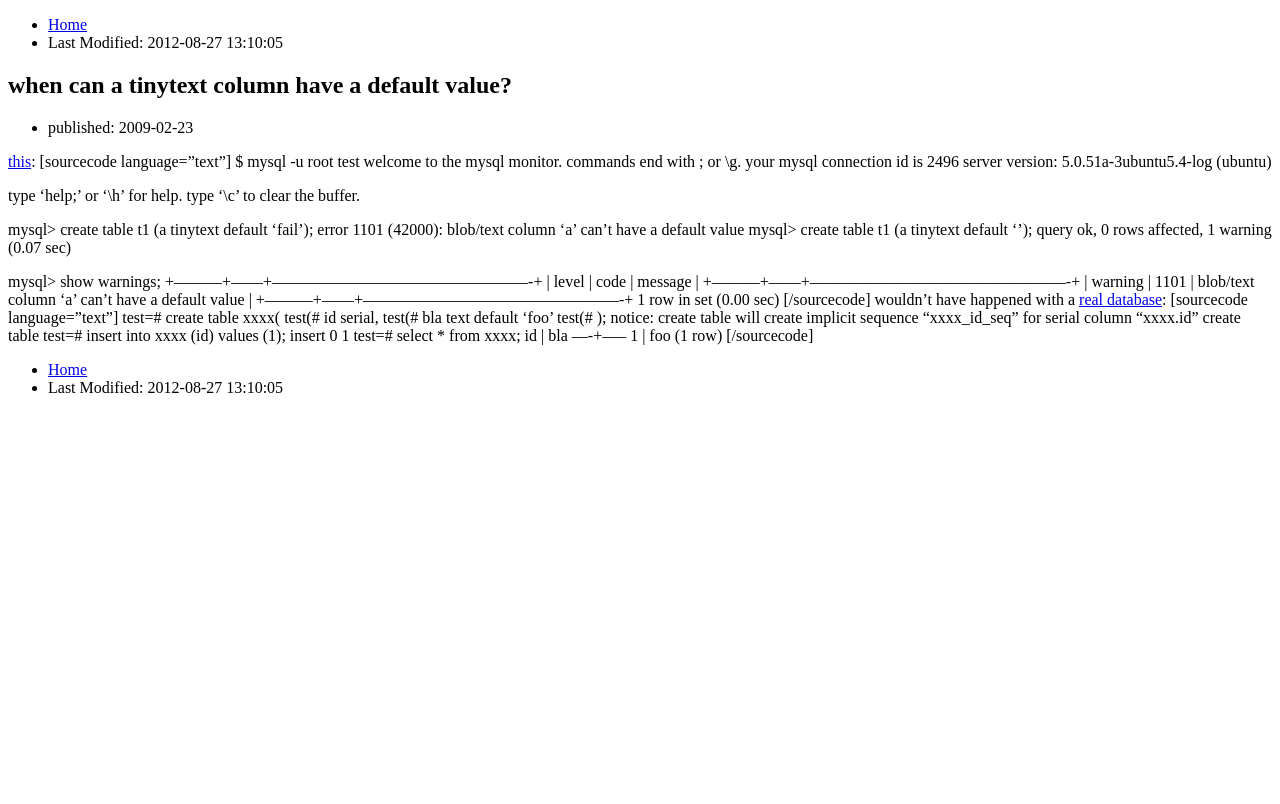
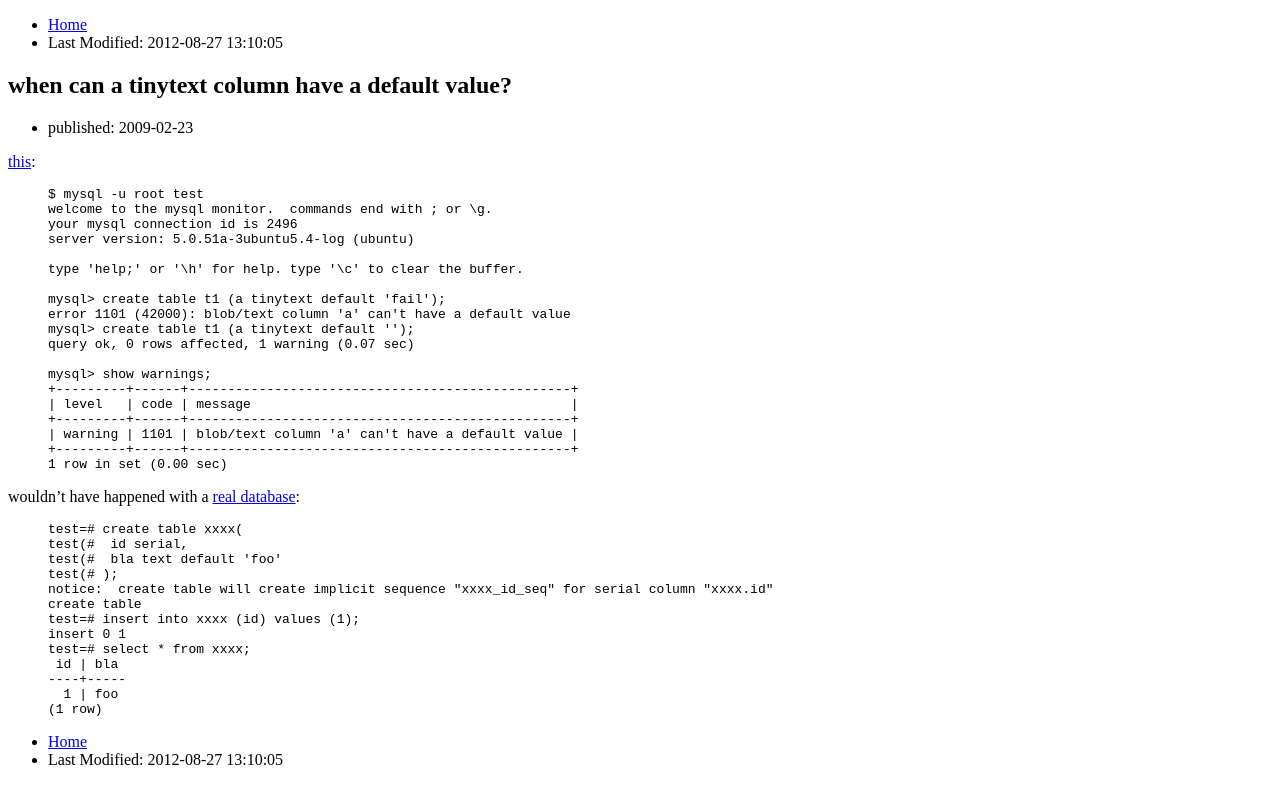
Before and after one commit to serverhorror/serverhorror.github.com, a Jekyll site: the page built from _posts/2009-02-23-when-can-a-tinytext-column-have-a-default-value.markdown, in a window 1280 px wide. Shown: the top 804 px of the page. Built offline with Jekyll 4.4.1, drawn with Linux system fonts in a browser that asks for light colours; Markdown is read by kramdown in place of the engine named in the settings.

Commit message:
wordpress sourcecode tag to jekyll highlight migrated

```diff
--- a/_posts/2009-02-23-when-can-a-tinytext-column-have-a-default-value.markdown
+++ b/_posts/2009-02-23-when-can-a-tinytext-column-have-a-default-value.markdown
@@ -10,7 +10,7 @@ tags:
 ---
 
 [This](http://www.flamingspork.com/blog/2009/02/24/when-can-a-tinytext-column-have-a-default-value/):
-[sourcecode language="text"]
+{% highlight text %}
 $ mysql -u root test
 Welcome to the MySQL monitor.  Commands end with ; or \g.
 Your MySQL connection id is 2496
@@ -30,9 +30,9 @@ mysql> show warnings;
 | Warning | 1101 | BLOB/TEXT column 'a' can't have a default value |
 +---------+------+-------------------------------------------------+
 1 row in set (0.00 sec)
-[/sourcecode]
+{% endhighlight %}
 wouldn't have happened with a [real database](http://www.postgresql.org):
-[sourcecode language="text"]
+{% highlight text %}
 test=# create TABLE xxxx(
 test(#  id serial,
 test(#  bla text default 'foo'
@@ -46,4 +46,4 @@ test=# SELECT * from xxxx;
 ----+-----
   1 | foo
 (1 row)
-[/sourcecode]
+{% endhighlight %}
```
